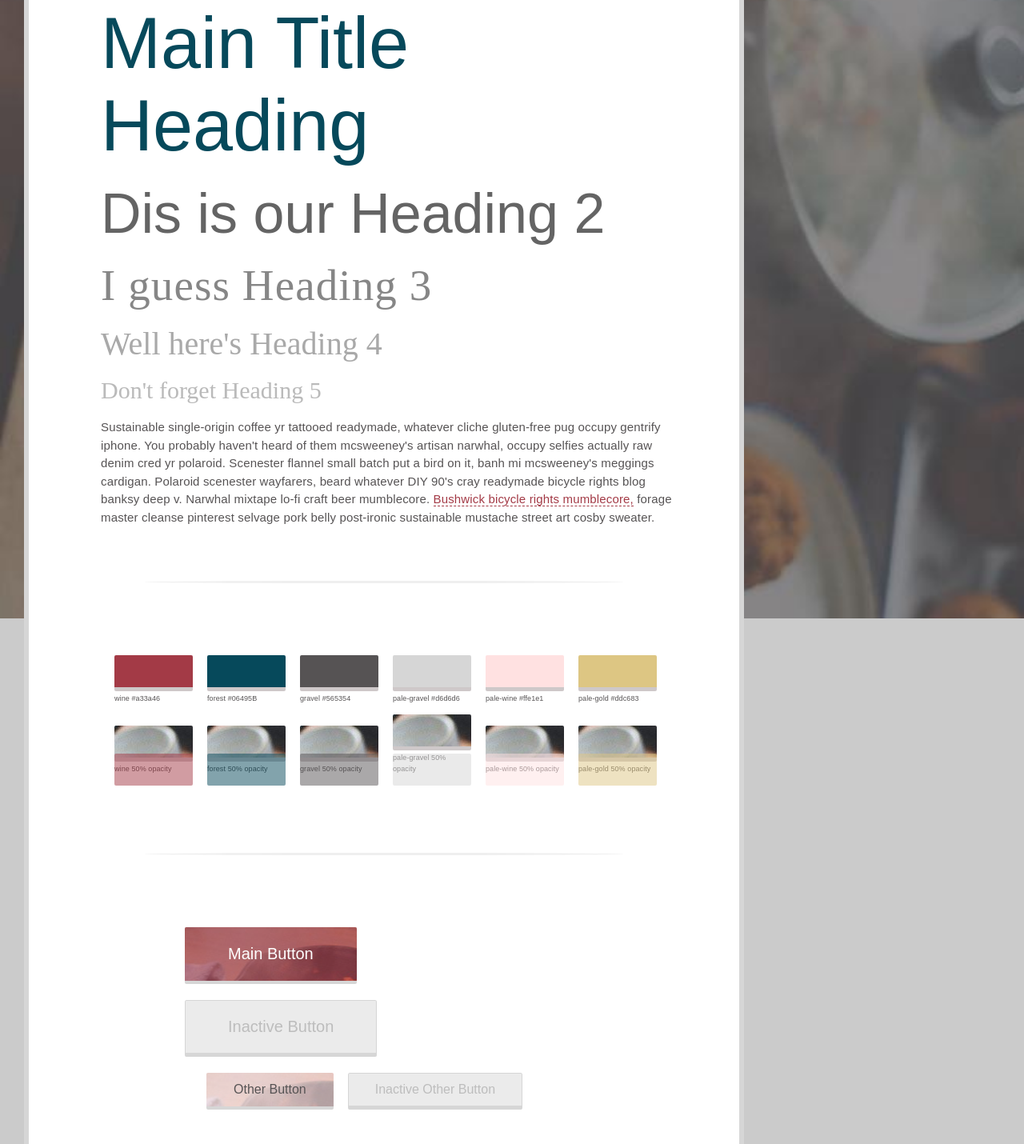
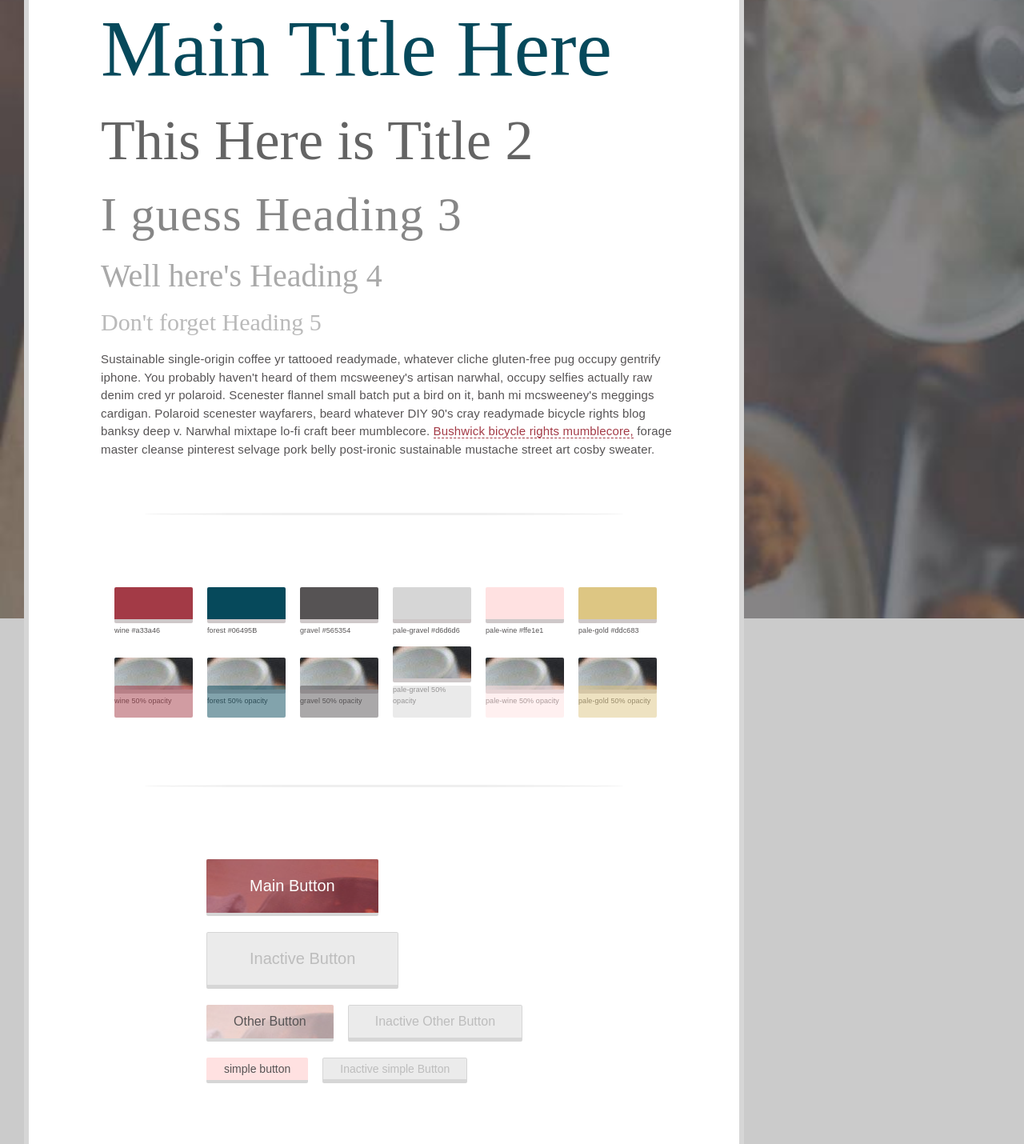
Before and after one commit to kcrace/Styleguide-for-Baking-App, a plain HTML site: page index.html in a window 1280 px wide. Shown: the part 27-1457 px from the top of the page at 80% size. Drawn offline with Linux system fonts and the light colour scheme; a script that the page names is missing.

Commit message:
updates to font and added simple button

```diff
--- a/index.html
+++ b/index.html
@@ -18,9 +18,9 @@
 
 		<div class="text-container">
 
-			<h1> Main Title Heading </h1><br>
+			<h1> Main Title Here</h1><br>
 
-			<h2>Dis is our Heading 2</h2><br>
+			<h2>This Here is Title 2</h2><br>
 			<h3>I guess Heading 3</h3><br>
 			<h4>Well here's Heading 4</h4><br>
 			<h5>Don't forget Heading 5</h5><br>
@@ -58,8 +58,12 @@
 		<div class="button-section">
 			<button class="button main">Main Button</button>
 			<button class="button main inactive">Inactive Button</button><br/>
+
 			<button class="button">Other Button</button>
-			<button class="button inactive">Inactive Other Button</button>
+			<button class="button inactive">Inactive Other Button</button><br/>
+
+			<button class="button simple">simple button</button>
+			<button class="button simple inactive">Inactive simple Button</button>
 		</div> <!-- end of button section -->
 
 		<div class="line"></div>
--- a/styles.css
+++ b/styles.css
@@ -108,15 +108,15 @@ background-color: rgba( 255, 225, 225, 0.5)*/
 
 
 h1 {
-  font-family: "freight-sans-pro",sans-serif;
-  font-size: 90px;
+  font-family: "goudy-bookletter-1911",serif;
+  font-size: 100px;
   font-weight: 300;
   color: #06495B;
   /*text-shadow: -1px 1px 14px rgba(83, 83, 83, 0.5);
 */ }
 
 h2 {
-  font-family: "freight-sans-pro",sans-serif;
+  font-family: "goudy-bookletter-1911",serif;
   font-size: 70px;
   font-weight: 300;
   color: rgba( 83, 83, 83, 0.9);
@@ -125,7 +125,7 @@ h2 {
 
 h3 {
   font-family: "goudy-bookletter-1911",serif;
-  font-size: 55px;
+  font-size: 60px;
   font-weight: 400;
   letter-spacing: .02em;
   color: rgba( 83, 83, 83, 0.7);
@@ -279,21 +279,27 @@ a:active {
 	margin: 10px 7px;
 	border-bottom: 4px solid #d6d6d6;
 	cursor: pointer;
-	-webkit-transition: all 0.4s ease;
-	-moz-transition:all 0.4s ease;
-	-o-transition: all 0.4s ease;
-	transition: all 0.4s ease;
+	-webkit-transition: all 0.3s ease;
+	-moz-transition:all 0.3s ease;
+	-o-transition: all 0.3s ease;
+	transition: all 0.3s ease;
 }
 .button.main {
 	padding: 22px 54px;
 	font-size: 20px;
 	background: #a33a46 url('img/food.png') fixed center;
 	color: white;
-	margin-left: -20px;
-	margin-right: 34px;
+	margin-left: 7px;
+	margin-right: 7px;
 }
 
-.button.inactive,.button.inactive:hover  {
+.button.simple {
+	font-size: 14px;
+	background: #ffe1e1;
+	padding: 6px 22px;
+}
+
+.button.inactive, .button.simple.inactive,.button.simple.inactive:hover,.button.inactive:hover  {
 	background:  rgba(5, 3, 3, 0.08);
 	color: rgba( 83, 83, 83, 0.3);
 	box-shadow: inset 0 0 0 1px #d6d6d6;
@@ -305,8 +311,23 @@ a:active {
 	color: white;
 }
 
+.button.simple:hover {
+	background: rgba(6, 73, 91, .8);
+	color: white;
+}
+
 .button:active {
 	background: #ddc683;
+	border-bottom: 0px;
+	-webkit-transition: none;
+	-moz-transition: none;
+	-o-transition: none;
+	transition:  none;
+}
+
+.button.simple:active {
+	background: #ddc683;
+	border-bottom: 0px;
 	-webkit-transition: none;
 	-moz-transition: none;
 	-o-transition: none;
```
